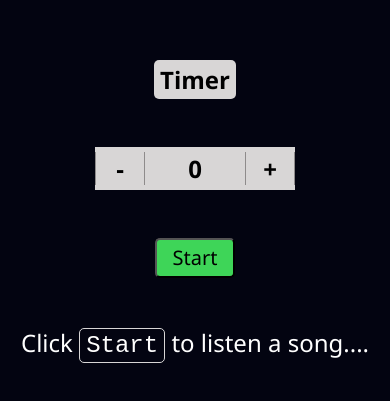
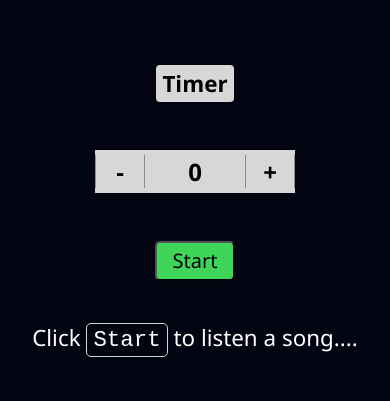
Before and after one commit to Dinesh4762/timer, a plain HTML site: page index.html in a window 390 px wide. Shown: the part 213-614 px from the top of the page. Drawn offline with Linux system fonts and the light colour scheme.

Commit message:
fixed responsiveness on small screens

```diff
--- a/styles.css
+++ b/styles.css
@@ -23,9 +23,6 @@ html {
 
   justify-content: center;
   align-items: center;
-}
-#wrapper p {
-  font-size: 1.5rem;
 }
 
 #main {
@@ -102,11 +99,20 @@ html {
 #timer-para {
   width: auto;
   padding: 3px 6px;
-  border-radius: 5px;
+  border-radius: 4px;
   background-color: #d8d6d6;
   color: black;
   font-weight: 600;
+  font-size: 1.4rem ;
 }
 #last-para {
+  font-size: 1.4rem ;
   margin-top: 2em;
+  text-align: center;
+  line-height: 26px;
 }
+@media (max-width: 369px) {
+    #last-para{
+        font-size: 1.1rem ;
+    }
+}
```
